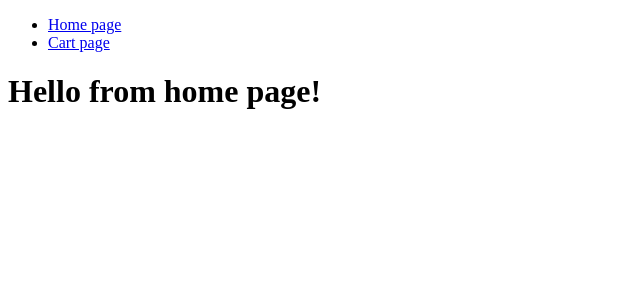
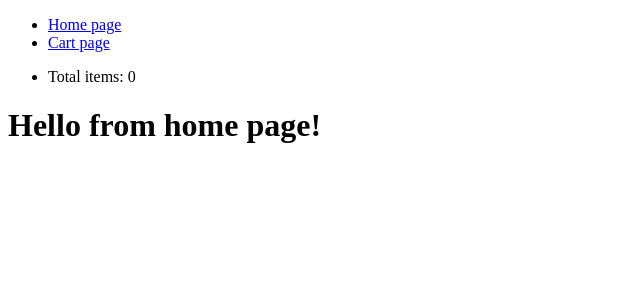
Before and after one commit to Jordan-Gurian/shopping-cart, a React (Vite) app: page /home in a window 1280 px wide. Shown: the top 300 px of the page, without its empty margins (0-640 px from the left). Built offline with nearby package versions, Linux system fonts and the light colour scheme.

Commit message:
feat: add numItems to toolbar

```diff
--- a/src/CartPage.jsx
+++ b/src/CartPage.jsx
@@ -1,13 +1,11 @@
-import { useParams } from "react-router-dom";
 import ToolBar from "./components/ToolBar.jsx";
 
 const CartPage = () => {
-  const { name } = useParams();
-
   return (
     <div>
       <ToolBar />
       <h1>Hello from cart page!</h1>
+      <button>Checkout & Pay</button>
     </div>
   );
 };
--- a/src/HomePage.jsx
+++ b/src/HomePage.jsx
@@ -6,7 +6,7 @@ const HomePage = () => {
 
   return (
     <div>
-      <ToolBar />
+      <ToolBar numItems={0}/>
       <h1>Hello from home page!</h1>
     </div>
   );
--- a/src/components/ToolBar.jsx
+++ b/src/components/ToolBar.jsx
@@ -1,7 +1,7 @@
 import { Link, useNavigate } from 'react-router-dom';
 
 
-const ToolBar = () => {
+const ToolBar = (props) => {
 
   return(
     <nav>
@@ -12,6 +12,9 @@ const ToolBar = () => {
         <li>
           <Link to="/cart">Cart page</Link>
         </li>
+        <li>
+          <p>Total items: {props.numItems}</p>
+        </li>
       </ul>
     </nav>
   );
```
Also changed, not shown: src/components/Item.jsx (+5 -2 lines).
